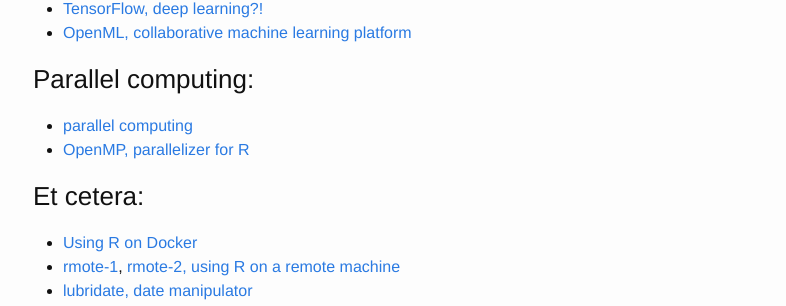
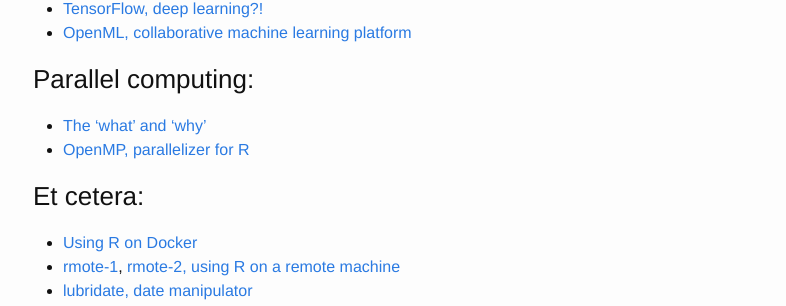
Before and after one commit to j1yoo/j1yoo.github.io, a Jekyll site: the page built from _posts/2017-06-08-useful_r_packages.md, in a window 1280 px wide. Shown: the part 773-1079 px from the top of the page, without its empty margins (237-1023 px from the left). Built offline with Jekyll 4.4.1, drawn with Linux system fonts in a browser that asks for light colours.

Commit message:
Create 2017-06-08-useful_r_packages.md

```diff
--- a/_posts/2017-06-08-useful_r_packages.md
+++ b/_posts/2017-06-08-useful_r_packages.md
@@ -27,7 +27,7 @@
 * [OpenML, collaborative machine learning platform](https://cran.r-project.org/web/packages/OpenML/index.html)
 
 ### Parallel computing:
-* [parallel computing](https://www.r-bloggers.com/r-with-parallel-computing-from-user-perspectives/)
+* [The 'what' and 'why'](https://www.r-bloggers.com/r-with-parallel-computing-from-user-perspectives/)
 * [OpenMP, parallelizer for R](https://www.r-bloggers.com/r-and-openmp-boosting-compiled-code-on-multi-core-cpu-s/)
 
 ### Et cetera:
```
